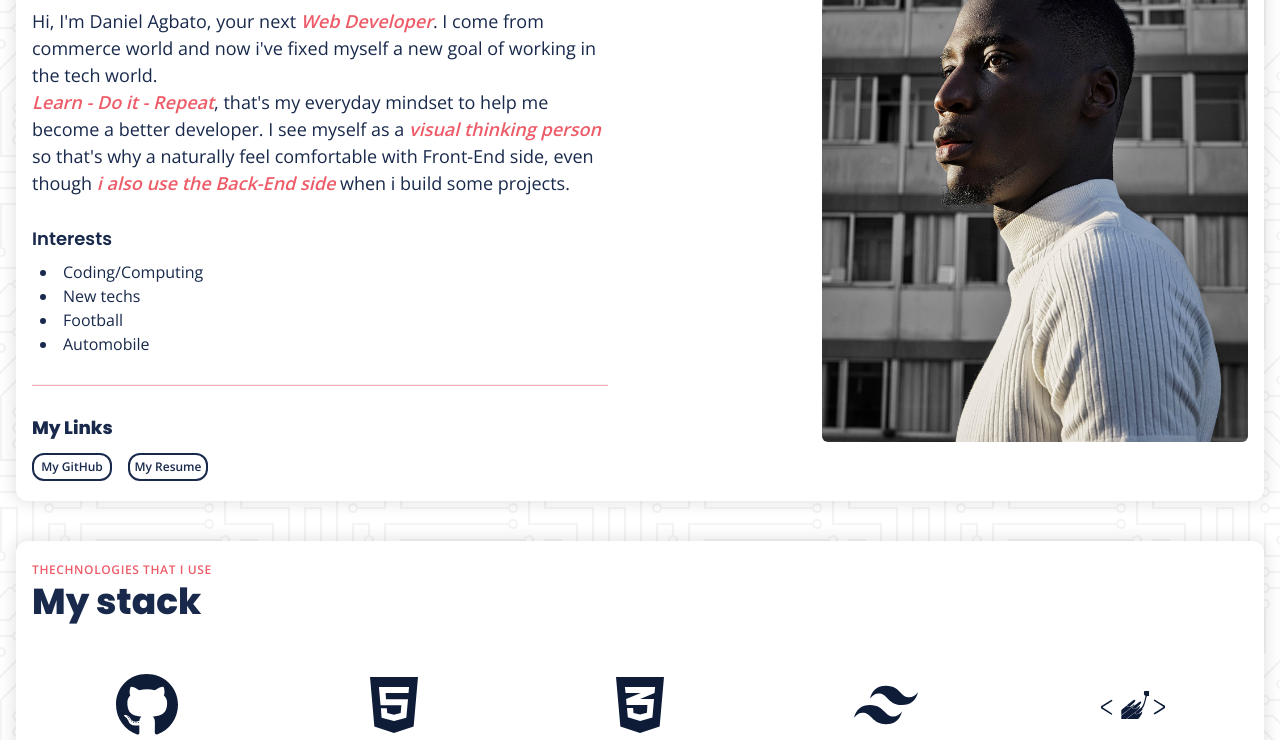
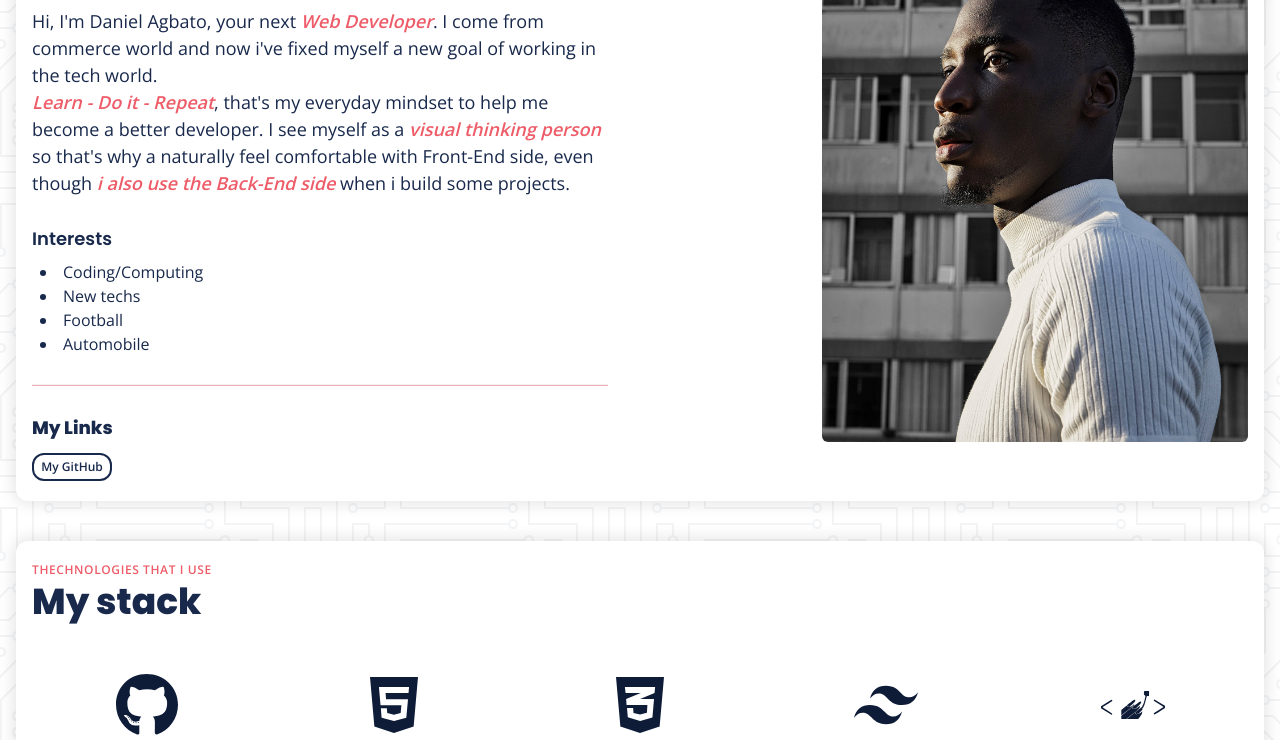
Before and after one commit to daniel-agbato/my-portfolio-gatsby, a Gatsby site: page /about in a window 1280 px wide. Shown: the part 357-1097 px from the top of the page. Built offline with nearby package versions, Linux system fonts and the light colour scheme; Gatsby itself is replaced by a stand-in of ours.

Commit message:
cv in src

```diff
--- a/src/components/AboutMe.jsx
+++ b/src/components/AboutMe.jsx
@@ -96,14 +96,16 @@ function AboutMe({ home }) {
                       >
                         My GitHub
                       </a>
-                      <a
-                        href="/cv-daniel-agbato.pdf"
+                      {/*  <a
+                        href="./cv-daniel-agbato.pdf"
+                        download
+                        type="button"
                         target="_blank"
                         rel="noreferrer"
                         className="clamp-5 flex items-center justify-center h-7 w-20 border-2 border-var-primary rounded-xl font-bold hover:border-var-secondary hover:bg-var-secondary hover:text-var-off-white cursor-pointer transform hover:opacity-80 active:scale-95"
                       >
                         My Resume
-                      </a>
+                      </a> */}
                     </div>
                   </div>
                 </>
```
Also changed, not shown: 1 other file.
